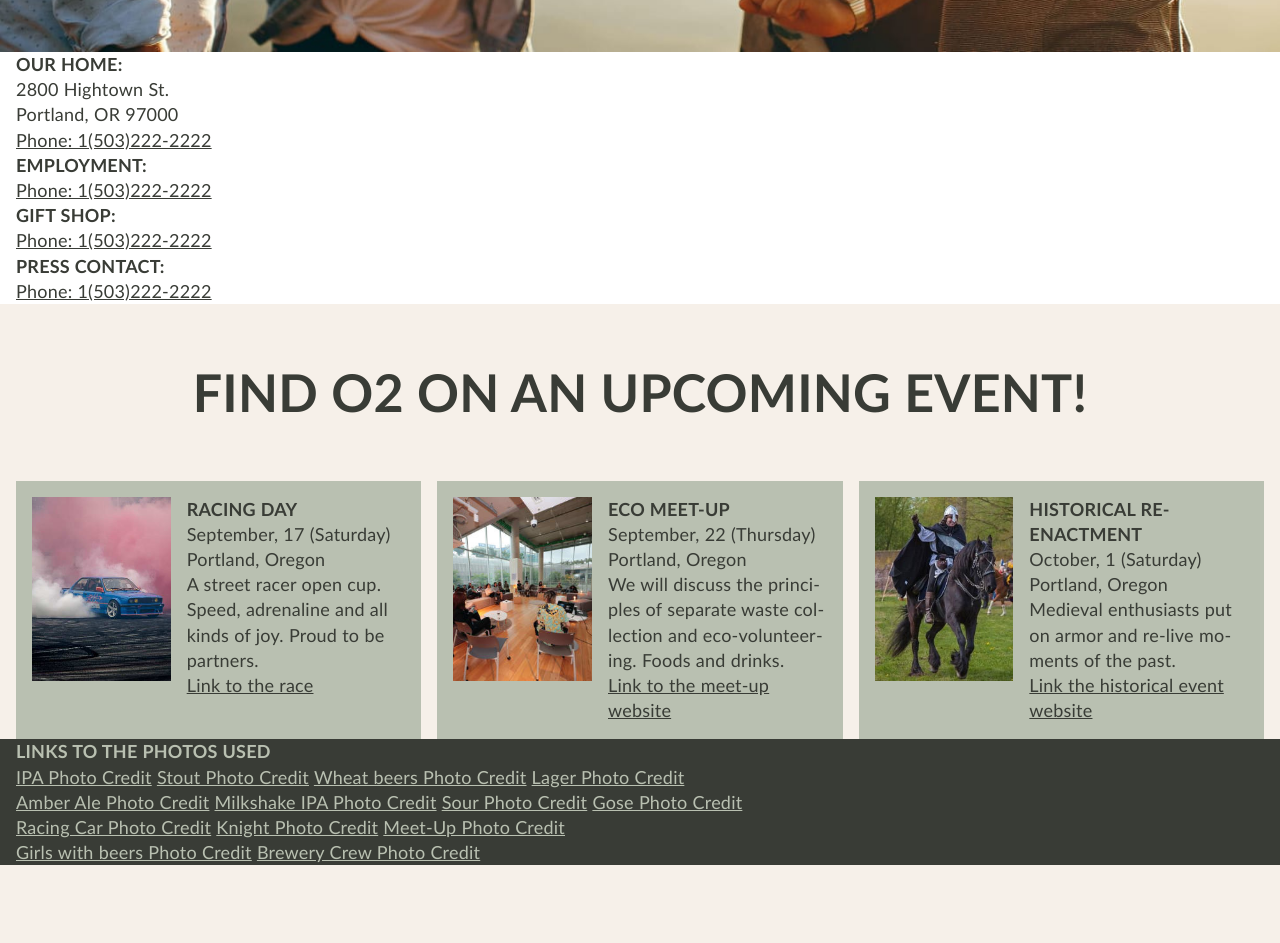
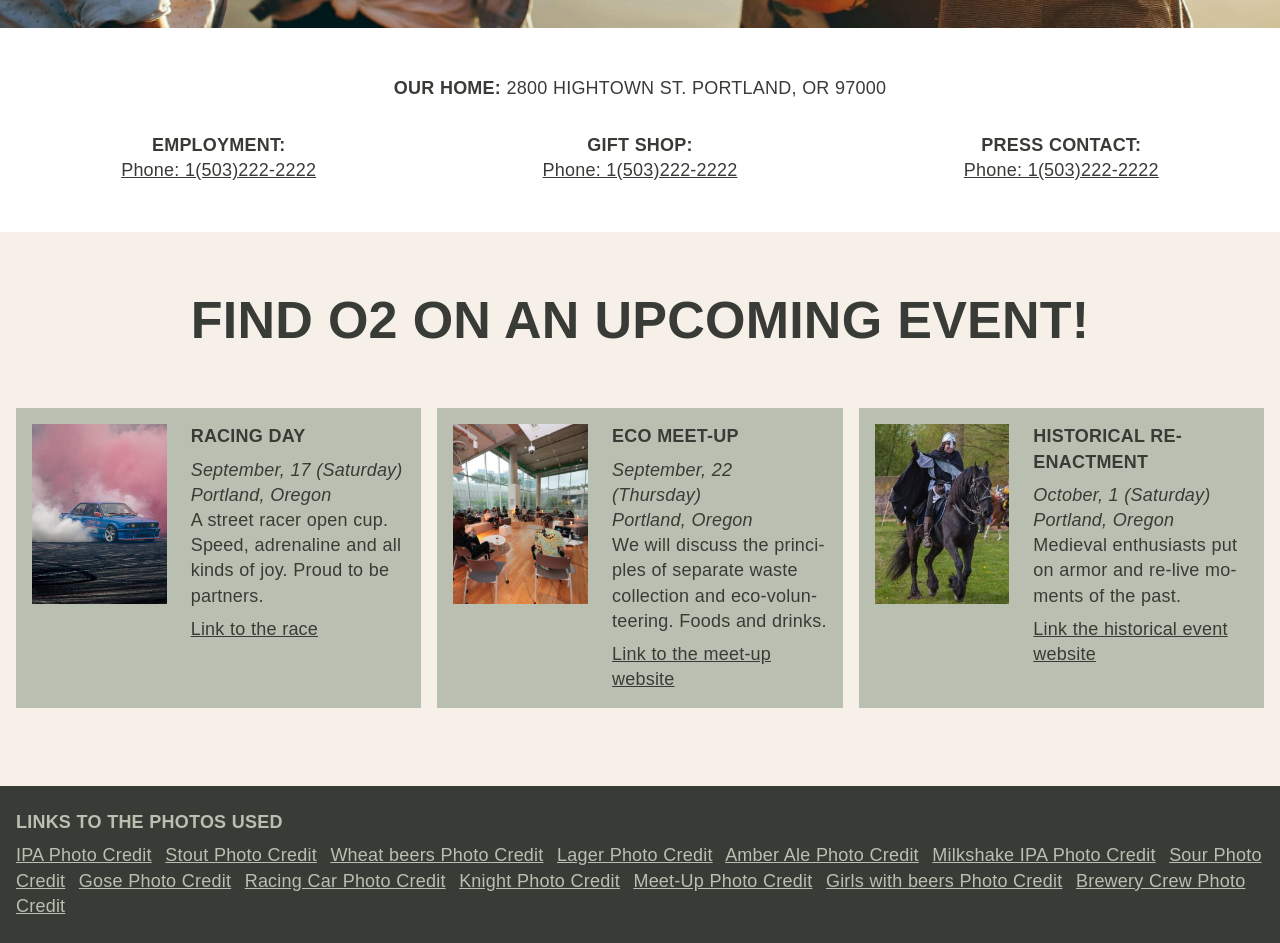
Before and after one commit to zverolen/project-business-site, a website built with Vite: page index.html in a window 1280 px wide. Shown: the part 2040-2983 px from the top of the page. Before the commit the page ends 2905 px from the top, so only its background shows below. Built offline with nearby package versions, Linux system fonts and the light colour scheme.

Commit message:
Add styles and update design

```diff
--- a/index.html
+++ b/index.html
@@ -347,12 +347,10 @@
             >
             <div>
               <div>
-                <h3 class="visually-hidden">Contact us</h3>
                 <div class="contacts-group">
                   <h4 class="contacts-group-name">Our Home:</h4>
-                  <p>2800 Hightown St.<br aria-hidden="true">
+                  <p>2800 Hightown St.
                   Portland, OR 97000</p>
-                  <a href="tel:+15032222222">Phone: 1(503)222-2222</a>
                 </div>
                 <div class="contacts-group">
                   <h4 class="contacts-group-name">Employment:</h4>
@@ -366,6 +364,7 @@
                   <h4 class="contacts-group-name">Press Contact:</h4>
                   <a href="tel:+15032222222">Phone: 1(503)222-2222</a>
                 </div>
+
               </div>
             </div>
         </section>
@@ -471,27 +470,19 @@
         <div class="credits">
           <h2 class="credits-heading">Links to the Photos Used</h2>
           <div class="credits-container">
-            <div class="credits-column">
             <a href="https://unsplash.com/photos/l9Z93oauxgs?utm_source=unsplash&utm_medium=referral&utm_content=creditShareLink">IPA Photo Credit</a>
             <a href="https://unsplash.com/photos/XSL6t68Aw30?utm_source=unsplash&utm_medium=referral&utm_content=creditShareLink" >Stout Photo Credit</a>
             <a href="https://unsplash.com/photos//K8nr6rNDtUE?utm_source=unsplash&utm_medium=referral&utm_content=creditShareLink" >Wheat beers Photo Credit</a>
             <a href="https://unsplash.com/photos//0DpHBTz8tkM?utm_source=unsplash&utm_medium=referral&utm_content=creditShareLink" >Lager Photo Credit</a>
-            </div>
-            <div class="credits-column">
             <a href="https://unsplash.com/photos//rrvAuudnAfg?utm_source=unsplash&utm_medium=referral&utm_content=creditShareLink" >Amber Ale Photo Credit</a>
             <a href="https://unsplash.com/photos//OGwLyoTncI8?utm_source=unsplash&utm_medium=referral&utm_content=creditShareLink" >Milkshake IPA Photo Credit</a>
             <a href="https://unsplash.com/photos//NfjfNQV47OU?utm_source=unsplash&utm_medium=referral&utm_content=creditShareLink" >Sour Photo Credit</a>
             <a href="https://unsplash.com/photos//6jC88vJaVjE?utm_source=unsplash&utm_medium=referral&utm_content=creditShareLink" >Gose Photo Credit</a>
-            </div>
-            <div class="credits-column">
             <a href="https://pixabay.com/images/id-1045051/" >Racing Car Photo Credit</a>
             <a href="https://pixabay.com/images/id-2551863/" >Knight Photo Credit</a>
             <a href="https://unsplash.com/photos//57oPg_ksI4k?utm_source=unsplash&utm_medium=referral&utm_content=creditShareLink" >Meet-Up Photo Credit</a>
-            </div>
-            <div class="credits-column">
             <a href="https://unsplash.com/photos/nYgy58eb9aw?utm_source=unsplash&utm_medium=referral&utm_content=creditShareLink" >Girls with beers Photo Credit</a>
             <a href="https://unsplash.com/photos//e3OUQGT9bWU?utm_source=unsplash&utm_medium=referral&utm_content=creditShareLink" >Brewery Crew Photo Credit</a>
-            </div>
           </div>
         </div>
       </footer>
--- a/style.css
+++ b/style.css
@@ -160,8 +160,42 @@
   }
 
   #contact > div > div {
+    display: flex;
+    /* justify-content: space-between; */
+    justify-content: space-around;
+    flex-wrap: wrap;
+    column-gap: 16px;
+    row-gap: 32px;
+
     width: var(--content-width);
     margin-inline: var(--content-margin);
+    padding-block: 48px;
+  }
+
+  #contact > div > div > div:nth-child(1) {
+    flex-basis: 100%;
+
+    text-align: center;
+  }
+
+  #contact > div > div > div:not(:nth-child(1)) {
+    display: flex;
+    flex-direction: column;
+    align-items: center;
+  }
+
+  #contact > div > div > div:nth-child(1) h4,
+  #contact > div > div > div:nth-child(1) p {
+    display: inline-block;
+  }
+
+  #contact > div > div > div:nth-child(1) p {
+    /* font-weight: var(--heading-font-weight); */
+    text-transform: var(--heading-text-transform);
+  }
+
+  #events {
+    margin-block-end: var(--events-margin-block-end);
   }
 
   #events ul {
@@ -172,6 +206,13 @@
 
   #events li {
     container: event-card/inline-size;
+
+    display: flex;
+    flex-wrap: wrap;
+    gap: 24px;
+    padding: 16px;
+    align-content: flex-start;
+
     background-color: var(--accent-card-background-color);
   }
 
@@ -179,13 +220,6 @@
     #events li > div {
       font-size: 1rem;
     }
-  }
-
-  #events li {
-    display: flex;
-    flex-wrap: wrap;
-    gap: 16px;
-    padding: 16px;
   }
 
   #events li > div:first-child {
@@ -198,7 +232,22 @@
     flex-basis: 200px;
   }
 
+  #events h3 {
+    margin-block-end: 8px;
+  }
+
+  #events h3 + div {
+    font-style: italic;
+  }
+
+  #events a {
+    display: block;
+    margin-top: 8px;
+  }
+
   footer {
+    padding-block-start: 24px;
+    padding-block-end: 24px;
     color: var(--footer-text-color);
     background-color: var(--header-background-color);
   }
@@ -206,6 +255,14 @@
   footer > div {
     width: var(--content-width);
     margin-inline: var(--content-margin);
+  }
+
+  footer h2 {
+    margin-block-end: 8px;
+  }
+
+  footer a {
+    margin-right: 8px;
   }
 }
 
--- a/tokens.css
+++ b/tokens.css
@@ -37,6 +37,7 @@
   --outlineOnFocus: calc(6 / 16 * 1rem);
   --shadowOnFocus: calc(8 / 16 * 1rem);
 
+  --gap-0-I: calc(4 / 16 * 1rem);
   --gap-I: calc(8 / 16 * 1rem);
   --gap-II: 1rem;
   --gap-III: calc(24 / 16 * 1rem);
@@ -55,8 +56,8 @@
   --navGapIdeal: calc(24 / 16 * 1rem);
 
   --headingWidth: 90%;
-  --headingMarginMin: 3.25rem;
-  --headingMarginMax: 5.7777777778vw;
+  --siteGapMin: 3.25rem;
+  --siteGapMax: 5.7777777778vw;
 
   --beerDescriptionGapMin: calc(8 / 16 * 1rem);
   --beerDescriptionGapMax: 0.8888888889vw;
@@ -73,14 +74,14 @@
   --colorAccent: var(--green);
 
   /* Fonts | Semantic */
-  --text-font-family: var(--sans-I), var(--sans-II), var(--sans-III), var(--sans-IV), sans-serif;
-  --heading-font-family: var(--serif-I), var(--serif-II), serif;
+  --text-font-family: var(--sans-III), var(--sans-II), var(--sans-I), var(--sans-IV), sans-serif;
 
   --text-font-size: clamp(var(--textSizeMin), var(--textSizeIdeal), var(--textSizeMax));
   --header-font-size: clamp(var(--headerSizeMin), var(--headerSizeIdeal), var(--headerSizeMax));
   --subheading-font-size: var(--text-font-size);
 
   --heading-text-transform: uppercase;
+  --heading-font-weight: var(--fontWeightMax);
   --heading-font-size: clamp(var(--headingSizeMin), var(--headingSizeIdeal), var(--headingSizeMax));
 
   /* Sizing | Semantic */
@@ -93,13 +94,15 @@
   --nav-gap: clamp(var(--navGapMin), var(--navGapIdeal), var(--navGapMax));
 
   --heading-width: var(--headingWidth);
-  --heading-margin-block: min(var( --headingMarginMin), var(--headingMarginMax));
+  --heading-margin-block: min(var(--siteGapMin), var(--siteGapMax));
   --heading-margin-inline: var(--centeringMargin);
 
   --beer-card-gap: var(--gap-II);
   --beer-card-padding: var(--gap-II);
   --beer-description-gap: min(var(--beerDescriptionGapMin), var(--beerDescriptionGapMax));
-  --beer-details-gap: var(--beer-description-gap);
+  --beer-details-gap: var(--gap-0-I);
+
+  --events-margin-block-end: calc(var(--heading-margin-block) * 1.5);
 
   /* Layout | Semantic */
   --content-margin: var(--centeringMargin);
```
Lines whose indentation alone changed are shown as unchanged.
